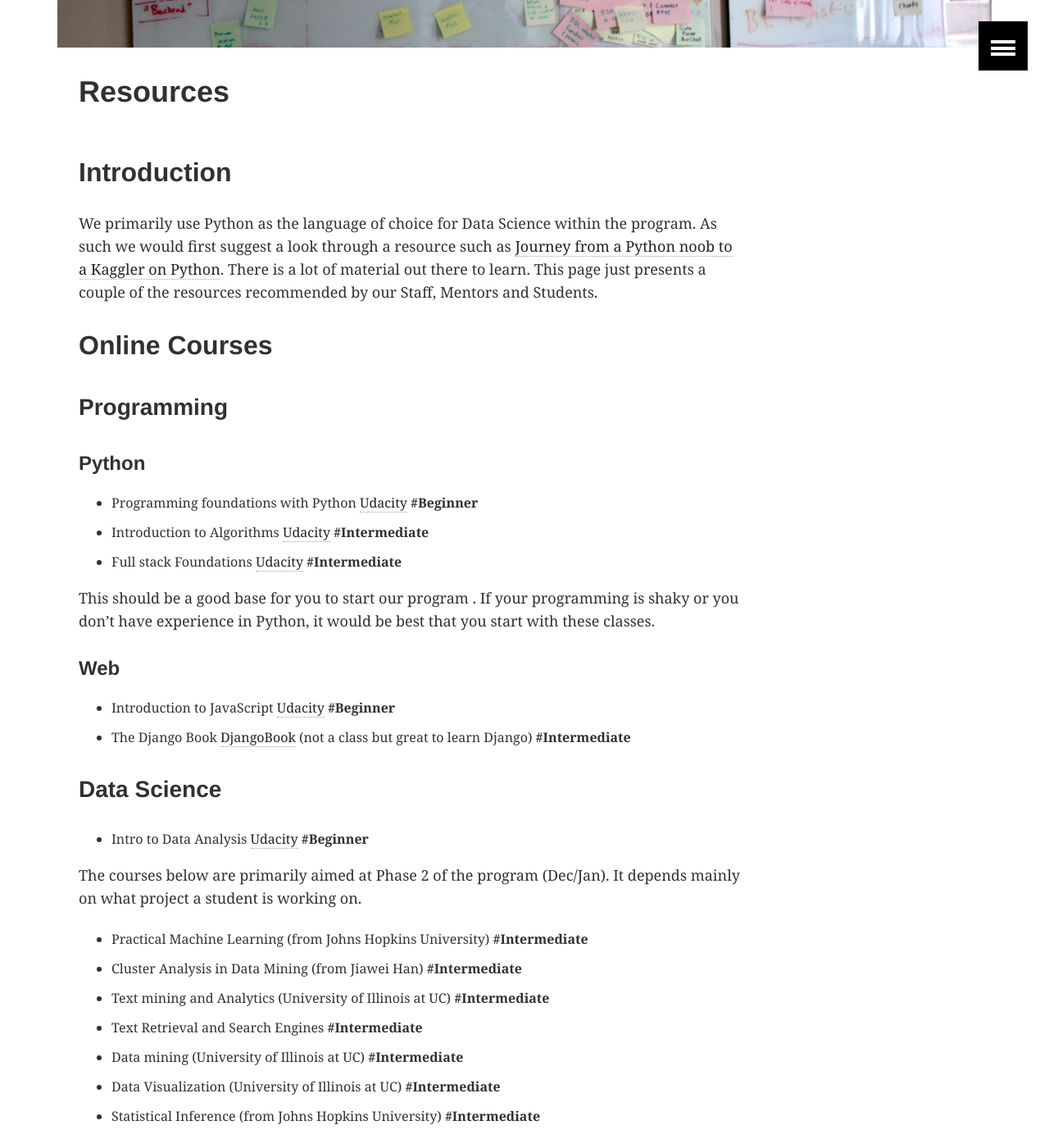
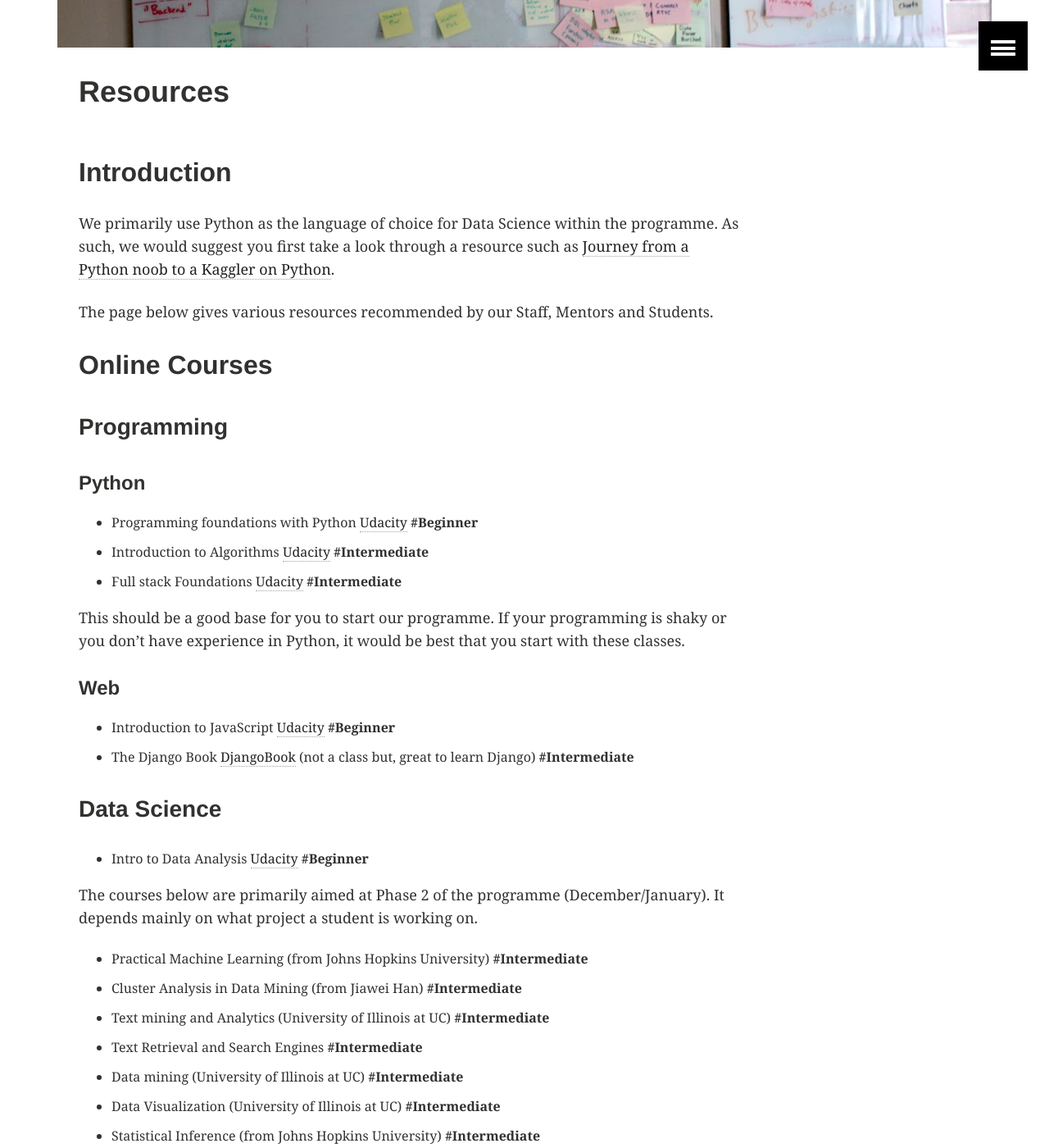
Before and after one commit to DSIDEWeb/dsideweb.github.io, a Jekyll site: the page built from resources/index.md, in a window 1280 px wide and 1400 px high, scrolled down 435 px. Shown: the whole window at 82% size. Built offline with Jekyll 4.4.1, drawn with Linux system fonts in a browser that asks for light colours; some of the changed text lies outside the part shown.

Commit message:
Updated with editing

```diff
--- a/resources/index.md
+++ b/resources/index.md
@@ -14,7 +14,9 @@ ads: false
 
 ## Introduction
 
-We primarily use Python as the language of choice for Data Science within the program. As such we would first suggest a look through a resource such as [Journey from a Python noob to a Kaggler on Python](http://www.analyticsvidhya.com/learning-paths-data-science-business-analytics-business-intelligence-big-data/learning-path-data-science-python/). There is a lot of material out there to learn. This page just presents a couple of the resources recommended by our Staff, Mentors and Students.
+We primarily use Python as the language of choice for Data Science within the programme. As such, we would suggest you first take a look through a resource such as [Journey from a Python noob to a Kaggler on Python](http://www.analyticsvidhya.com/learning-paths-data-science-business-analytics-business-intelligence-big-data/learning-path-data-science-python/).
+
+The page below gives various resources recommended by our Staff, Mentors and Students.
 
 ## Online Courses
 
@@ -25,18 +27,18 @@ We primarily use Python as the language of choice for Data Science within the pr
 * Introduction to Algorithms [Udacity](https://www.udacity.com/course/viewer#!/c-cs215) **#Intermediate**
 * Full stack Foundations [Udacity](https://www.udacity.com/course/full-stack-foundations--ud088 ) **#Intermediate**
 
-This should be a good base for you to start our program . If your programming is shaky or you don't have experience in Python, it would be best that you start with these classes.
+This should be a good base for you to start our programme. If your programming is shaky or you don’t have experience in Python, it would be best that you start with these classes.
 
 #### Web
 
 * Introduction to JavaScript [Udacity](https://www.udacity.com/course/viewer#!/c-ud804/) **#Beginner**
-* The Django Book [DjangoBook](http://www.djangobook.com/) (not a class but great to learn Django) **#Intermediate**
+* The Django Book [DjangoBook](http://www.djangobook.com/) (not a class but, great to learn Django) **#Intermediate**
 
 ### Data Science
 
 * Intro to Data Analysis [Udacity](https://www.udacity.com/course/intro-to-data-analysis--ud170) **#Beginner**
 
-The courses below are primarily aimed at Phase 2 of the program (Dec/Jan). It depends mainly on what project a student is working on.
+The courses below are primarily aimed at Phase 2 of the programme (December/January). It depends mainly on what project a student is working on.
 
 * Practical Machine Learning (from Johns Hopkins University) **#Intermediate**
 * Cluster Analysis in Data Mining (from Jiawei Han) **#Intermediate**
@@ -48,7 +50,7 @@ The courses below are primarily aimed at Phase 2 of the program (Dec/Jan). It de
 
 ## Books
 
-These are completely optional but can be great references for participants to keep for the future.
+These are completely optional, but can be great references for participants to keep for the future.
 
 * Art of Data Science [Leanpub](https://leanpub.com/artofdatascience), [iPython Notebook Companion](https://github.com/bionicv/art-of-data-science-python)
 * Python for Data Analysis
```
Also changed, not shown: about/index.md (+5 -4 lines), get-involved/index.md (+4 -5 lines).
